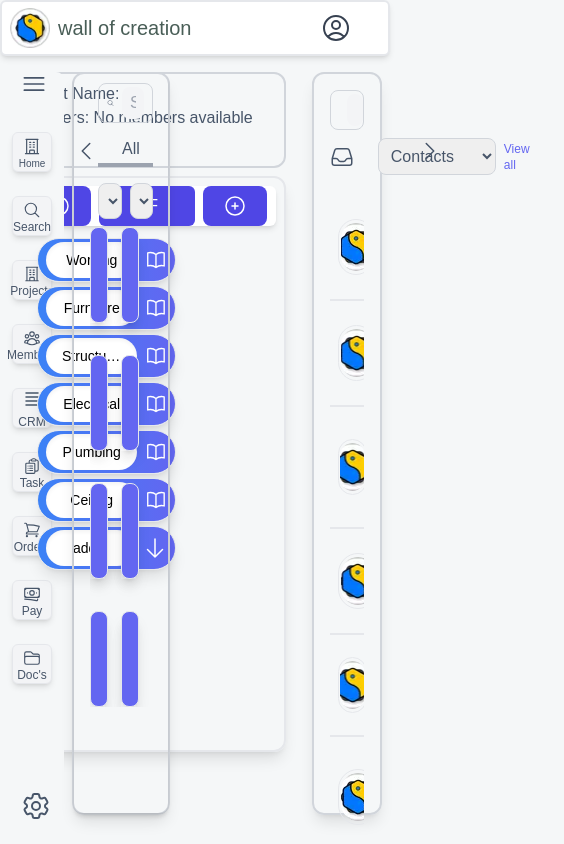
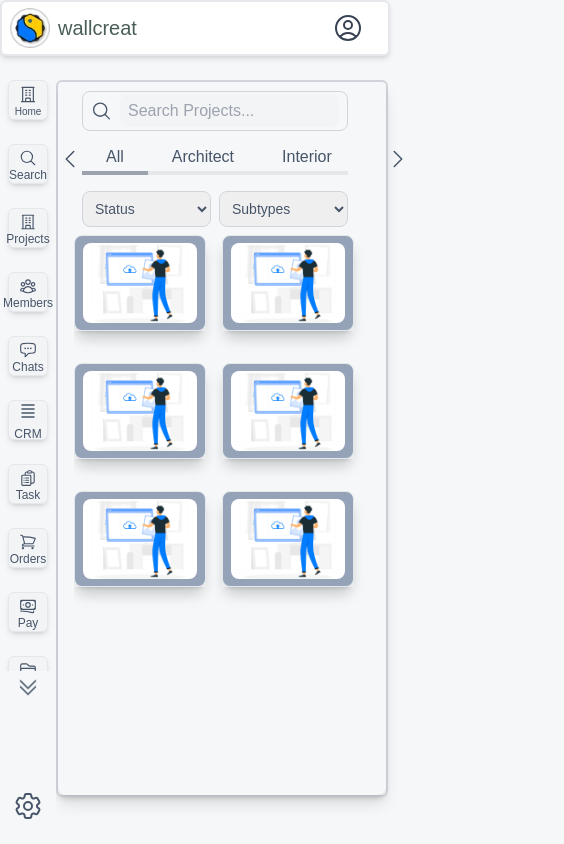
Before and after one commit to caves-infotech/wallcrete, a Next.js app: page /dashboard in a window 390 px wide. Both pictures are taken after a click on the item "Home". Shown: the whole page, 564 px wide, since content can reach past the window. Built offline with nearby package versions, Linux system fonts and the light colour scheme.

Commit message:
css changes (responsive)

```diff
--- a/app/dashboard/components/CustomButton.js
+++ b/app/dashboard/components/CustomButton.js
@@ -5,7 +5,7 @@ const CustomButton = ({ name, icon, onClick }) => {
     <div className="w-4/5 mx-auto mt-1">
       <button
         onClick={onClick}
-        className={`border w-11/12 h-11 rounded-full flex items-center justify-between p-2 transform transition-transform hover:scale-105 hover:shadow-xl shadow-lg bg-gradient-to-r from-blue-500 to-indigo-500`}
+        className={`border w-11/12 h-11 rounded-full flex items-center justify-between p-2 transform transition-transform hover:scale-105 hover:shadow-xl shadow-lg bg-gradient-to-r from-gray-500 to-gray-600`}
       >
         <span className="w-4/5 bg-white text-black flex items-center h-9 rounded-full text-sm px-4 overflow-hidden shadow-inner">
           <span className="w-full truncate">{name}</span>
--- a/app/dashboard/components/Floors.js
+++ b/app/dashboard/components/Floors.js
@@ -1,11 +1,27 @@
 "use client";
 import React, { useState } from "react";
-import "../styles.css";
 import CustomButton from "./CustomButton";
 import { predefinedDesigns, dropdownButtons, addIcon } from "./data.js";
+import "../styles.css";
 
 const Floors = () => {
   const [btnDropdown, setBtnDropdown] = useState(false);
+  const [basementFloors, setBasementFloors] = useState(["B-1", "B-2"]);
+  const [upperFloors, setUpperFloors] = useState(["1-F", "2-F"]);
+
+  const handleClick = (floor) => {
+    console.log(`You clicked on ${floor}`);
+  };
+
+  const addBasementFloor = () => {
+    const newFloor = `B-${basementFloors.length + 1}`;
+    setBasementFloors([...basementFloors, newFloor]);
+  };
+
+  const addUpperFloor = () => {
+    const newFloor = `${upperFloors.length + 1}-F`;
+    setUpperFloors([...upperFloors, newFloor]);
+  };
 
   // Toggle the dropdown visibility
   const handleDropdown = () => {
@@ -14,46 +30,53 @@ const Floors = () => {
 
   return (
     <div className="p-2 border-2 border-gray-200 shadow-lg rounded-xl mt-2">
-      <div className="w-full h-10 bg-white rounded-md flex items-center justify-center text-gray-700 shadow-md">
-        <button className="bg-indigo-600 w-16 h-10 mx-1 flex items-center justify-center rounded-lg hover:bg-indigo-700 transition-colors">
-          <svg
-            xmlns="http://www.w3.org/2000/svg"
-            fill="none"
-            viewBox="0 0 24 24"
-            strokeWidth="1.5"
-            stroke="currentColor"
-            className="w-6 h-6 text-white"
-          >
-            <path
-              strokeLinecap="round"
-              strokeLinejoin="round"
-              d="M12 9v6m3-3H9m12 0a9 9 0 1 1-18 0 9 9 0 0 1 18 0Z"
-            />
-          </svg>
+      <div className="w-full h-12 bg-white rounded-md flex items-center justify-center shadow-md text-white">
+        {/* Dynamically add buttons for basement floors (left side) */}
+        <div className="w-[300px] flex flex-row-reverse overflow-y-hidden overflow-x-auto no-scrollbar">
+          {basementFloors.map((floor, index) => (
+            <button
+              key={index}
+              className="bg-gray-600 w-24 p-4 h-10  mx-1 flex flex-row-reverse items-center justify-center rounded-lg hover:bg-gray-700 transition-colors"
+              onClick={() => handleClick(floor)}
+            >
+              <span className="w-14">{floor}</span>
+            </button>
+          ))}
+        </div>
+
+        {/* Button to add a new basement floor */}
+        <button
+          className="bg-gray-600 w-24 h-10 mx-1 flex flex-row-reverse items-center justify-center rounded-lg hover:bg-gray-700 transition-colors"
+          onClick={addBasementFloor}
+        >
+          +
         </button>
 
-        <button className="bg-indigo-600 w-24 h-10 mx-1 flex items-center justify-center rounded-md text-white hover:bg-indigo-700 transition-colors">
+        {/* GF button */}
+        <button className="bg-slate-500 border border-gray-200 shadow-md bg-opacity-80 w-24 h-10 mx-1 flex items-center justify-center rounded-md text-white hover:bg-opacity-100 transition-colors">
           GF
         </button>
 
-        <button className="bg-indigo-600 w-16 h-10 mx-1 flex items-center justify-center rounded-lg hover:bg-indigo-700 transition-colors">
-          <svg
-            xmlns="http://www.w3.org/2000/svg"
-            fill="none"
-            viewBox="0 0 24 24"
-            strokeWidth="1.5"
-            stroke="currentColor"
-            className="w-6 h-6 text-white"
-          >
-            <path
-              strokeLinecap="round"
-              strokeLinejoin="round"
-              d="M12 9v6m3-3H9m12 0a9 9 0 1 1-18 0 9 9 0 0 1 18 0Z"
-            />
-          </svg>
+        {/* Button to add a new upper floor */}
+        <button
+          className="bg-gray-600 w-24 h-10 mx-1 flex items-center justify-center rounded-lg hover:bg-gray-700 transition-colors"
+          onClick={addUpperFloor}
+        >
+          +
         </button>
+        <div className="w-[300px] overflow-x-auto overflow-y-hidden flex no-scrollbar">
+          {/* Dynamically add buttons for upper floors (right side) */}
+          {upperFloors.map((floor, index) => (
+            <button
+              key={index}
+              className=" bg-gray-600 w-24 h-10 px-4 mx-1 flex items-center justify-center rounded-lg hover:bg-gray-700 transition-colors "
+              onClick={() => handleClick(floor)}
+            >
+              <span className="w-14">{floor}</span>
+            </button>
+          ))}
+        </div>
       </div>
-
       <div className="flex flex-col items-start justify-start w-[190px] h-[500px] relative overflow-hidden my-2">
         {predefinedDesigns.map((data) => (
           <CustomButton key={data.id} name={data.name} />
--- a/app/dashboard/components/Inbox.js
+++ b/app/dashboard/components/Inbox.js
@@ -94,7 +94,7 @@ const Inbox = () => {
         </h3>
       </div>
 
-      <div className="overflow-y-auto max-h-[75vh] no-scrollbar">
+      <div className="overflow-y-auto max-h-[70vh] no-scrollbar">
         {filteredContacts.map((contact) => (
           <Contacts key={contact.id} data={contact} />
         ))}
--- a/app/dashboard/components/LeftSidebar.js
+++ b/app/dashboard/components/LeftSidebar.js
@@ -1,15 +1,13 @@
 "use client";
-
-import Link from "next/link";
 import ProjectList from "./ProjectList";
 import Members from "./Members";
 import CRM from "./CRM";
 import Task from "./Task";
-import Chat from "./Chat";
 import Orders from "./Orders";
 import Pay from "./Pay";
 import Docs from "./Docs";
 import { useState } from "react";
+import Inbox from "./Inbox";
 
 const LeftSidebar = ({ selectedComponent }) => {
   const [sidebar, setSidebar] = useState(null);
@@ -25,7 +23,7 @@ const LeftSidebar = ({ selectedComponent }) => {
       case "Task":
         return <Task />;
       case "Chat":
-        return <Chat />;
+        return <Inbox />;
       case "Orders":
         return <Orders />;
       case "Pay":
@@ -44,8 +42,9 @@ const LeftSidebar = ({ selectedComponent }) => {
   return (
     <div>
       <div>
+        {/* hamburgor menu */}
         <button
-          className="fixed left-5 top-[4.4rem] z-50"
+          className="hidden md:block fixed left-5 top-[4.4rem] z-50"
           onClick={handleSlide}
         >
           <svg
@@ -65,7 +64,7 @@ const LeftSidebar = ({ selectedComponent }) => {
         </button>
       </div>
       <aside
-        className={`fixed w-1/4 h-[88vh] border-2 border-gray-300 rounded-xl m-2 top-16 shadow-lg transition-all duration-500 ${
+        className={`w-[85vw] mt-6 rounded-md ml-14 lg:ml-0 h-[85vh] lg:block lg:fixed lg:w-1/4 lg:h-[88vh] border-2 border-gray-300 md:rounded-xl m-2 top-12 shadow-lg transition-all duration-500 ${
           sidebar ? "-left-96 -z-10" : "left-16 z-10"
         }`}
       >
--- a/app/dashboard/components/Navbar.js
+++ b/app/dashboard/components/Navbar.js
@@ -15,7 +15,7 @@ const Navbar = () => {
   };
 
   return (
-    <nav className="fixed w-full h-14 p-2 border-2 shadow-md rounded-md flex items-center justify-start bg-white">
+    <nav className="lg:flex xl:fixed flex w-full h-14 p-2 border-2 shadow-md rounded-md items-center justify-start bg-white">
       <div className="relative h-10 w-10">
         <Image
           src={logo}
@@ -24,9 +24,12 @@ const Navbar = () => {
           objectFit="contain"
         />
       </div>
-      <h1 className="text-xl text-[#495E57] ml-2">wall of creation</h1>
+      <h1 className="hidden md:block text-xl text-[#495E57] ml-2">
+        wall of creation
+      </h1>
+      <h1 className="text-xl text-[#495E57] ml-2 md:hidden">wallcreat</h1>
       <div
-        className="h-10 w-10 rounded-full  ml-auto mr-6 flex items-center justify-center cursor-pointer"
+        className="mr-2 lg:bg-transparent lg:flex lg:h-10 w-10 rounded-full ml-auto lg:mr-6 items-center justify-center cursor-pointer"
         onMouseEnter={() => handleMouseEnter("login")}
         onMouseLeave={handleMouseLeave}
       >
--- a/app/dashboard/components/ProjectCard.js
+++ b/app/dashboard/components/ProjectCard.js
@@ -8,7 +8,7 @@ const ProjectCard = ({ project, test }) => {
     <>
       <div
         key={project.projectId}
-        className={` h-24 text-left bg-indigo-500 rounded-lg shadow-lg p-2 border border-gray-200 hover:bg-opacity-90 hover:shadow-xl cursor-pointer transition-all duration-200 ease-in-out`}
+        className={` h-24 text-left bg-slate-400  rounded-lg shadow-lg p-2 border border-gray-200 hover:bg-opacity-90 hover:shadow-xl cursor-pointer transition-all duration-200 ease-in-out`}
       >
         <div className={`h-full flex items-center gap-4 `}>
           <div
--- a/app/dashboard/components/ProjectList.js
+++ b/app/dashboard/components/ProjectList.js
@@ -107,7 +107,7 @@ const ProjectList = () => {
       </svg>
 
       <svg
-        className="w-6 h-6 relative top-12 left-[19rem] cursor-pointer inline-block"
+        className="left-72 w-6 h-6 relative top-12 lg:left-[19rem] cursor-pointer inline-block"
         onClick={scrollToRight}
         xmlns="http://www.w3.org/2000/svg"
         fill="none"
@@ -242,7 +242,7 @@ const ProjectList = () => {
       </div>
 
       {/* Render filtered project */}
-      <div className=" relative bottom-10 h-[480px] overflow-y-auto no-scrollbar">
+      <div className="h-[380px] relative bottom-10 lg:h-[480px] overflow-y-auto no-scrollbar">
         <div
           className={` gap-4 ${
             toggle ? "w-[200%] flex flex-col" : "w-[100%] flex flex-wrap"
--- a/app/dashboard/components/RightSidebar.js
+++ b/app/dashboard/components/RightSidebar.js
@@ -4,7 +4,7 @@ import Inbox from "./Inbox";
 
 const RightSidebar = () => {
   return (
-    <aside className="fixed w-[18%] h-[88vh] border-2 border-gray-300 shadow-lg rounded-xl m-2 right-0 top-16">
+    <aside className="hidden lg:block fixed w-[18%] h-[88vh] border-2 border-gray-300 shadow-lg rounded-xl m-2 right-0 top-16">
       <Inbox />
     </aside>
   );
--- a/app/dashboard/components/VerticalMenu.js
+++ b/app/dashboard/components/VerticalMenu.js
@@ -11,9 +11,9 @@ const VerticalMenu = ({ onComponentSelect }) => {
     onComponentSelect(component);
   };
   return (
-    <div className="fixed top-[4.5rem] h-[88vh] rounded-lg bg-[#F5F7F8] px-1 py-3  ">
-      <div className="h-11 w-10"></div>
-      <div className="h-[68vh] overflow-y-auto no-scrollbar px-2 mt-1 ">
+    <div className="fixed top-20 lg:top-[4.5rem] h-[88vh] rounded-lg bg-[#F5F7F8]">
+      <div className="hidden lg:block h-11 w-10"></div>
+      <div className="h-[70vh] mt-0 lg:h-[68vh] overflow-y-auto no-scrollbar px-2 lg:mt-1 ">
         <ul className="flex flex-col items-center justify-center gap-6">
           <li
             onClick={() => handleComponentSelect("ProjectList")}
@@ -102,6 +102,27 @@ const VerticalMenu = ({ onComponentSelect }) => {
               <h2 className="text-xs">Members</h2>
             </li>
           </Link>
+          <li
+            onClick={() => handleComponentSelect("Chat")}
+            className="relative w-10 pt-1 h-10 border  flex flex-col items-center justify-center shadow-md bg-gray-100 text-slate-600 transition-transform transform hover:scale-110 hover:shadow-lg cursor-pointer rounded-md "
+          >
+            <svg
+              xmlns="http://www.w3.org/2000/svg"
+              fill="none"
+              viewBox="0 0 24 24"
+              strokeWidth="1.5"
+              stroke="currentColor"
+              className="size-5"
+            >
+              <path
+                strokeLinecap="round"
+                strokeLinejoin="round"
+                d="M8.625 9.75a.375.375 0 1 1-.75 0 .375.375 0 0 1 .75 0Zm0 0H8.25m4.125 0a.375.375 0 1 1-.75 0 .375.375 0 0 1 .75 0Zm0 0H12m4.125 0a.375.375 0 1 1-.75 0 .375.375 0 0 1 .75 0Zm0 0h-.375m-13.5 3.01c0 1.6 1.123 2.994 2.707 3.227 1.087.16 2.185.283 3.293.369V21l4.184-4.183a1.14 1.14 0 0 1 .778-.332 48.294 48.294 0 0 0 5.83-.498c1.585-.233 2.708-1.626 2.708-3.228V6.741c0-1.602-1.123-2.995-2.707-3.228A48.394 48.394 0 0 0 12 3c-2.392 0-4.744.175-7.043.513C3.373 3.746 2.25 5.14 2.25 6.741v6.018Z"
+              />
+            </svg>
+
+            <h2 className="text-xs">Chats</h2>
+          </li>
 
           <Link href="/dashboard" passHref>
             <li className="relative w-10 pt-1 h-10 border  flex flex-col items-center justify-center shadow-md bg-gray-100 text-slate-600 transition-transform transform hover:scale-110 hover:shadow-lg cursor-pointer rounded-md ">
@@ -227,7 +248,7 @@ const VerticalMenu = ({ onComponentSelect }) => {
             </li>
           </Link>
           <Link href="/documents" passHref>
-            <li className="fixed bottom-5 left-4 w-10 pt-1 h-10   flex flex-col items-center justify-center text-slate-600 transition-transform transform hover:scale-110 hover:shadow-lg cursor-pointer rounded-md ">
+            <li className="left-[8px] fixed bottom-5 md:left-4 w-10 pt-1 h-10   flex flex-col items-center justify-center text-slate-600 transition-transform transform hover:scale-110 hover:shadow-lg cursor-pointer rounded-md ">
               <svg
                 xmlns="http://www.w3.org/2000/svg"
                 fill="none"
@@ -251,6 +272,22 @@ const VerticalMenu = ({ onComponentSelect }) => {
           </Link>
         </ul>
       </div>
+      <div className="w-10 h-9 flex items-center justify-center ml-2 mt-2 bounce transition-transform transform hover:scale-110">
+        <svg
+          xmlns="http://www.w3.org/2000/svg"
+          fill="none"
+          viewBox="0 0 24 24"
+          strokeWidth="1.5"
+          stroke="currentColor"
+          className="w-8 h-6"
+        >
+          <path
+            strokeLinecap="round"
+            strokeLinejoin="round"
+            d="m4.5 5.25 7.5 7.5 7.5-7.5m-15 6 7.5 7.5 7.5-7.5"
+          />
+        </svg>
+      </div>
     </div>
   );
 };
--- a/app/dashboard/page.js
+++ b/app/dashboard/page.js
@@ -3,7 +3,7 @@ import ProjectDetail from "./components/ProjectDetail";
 
 export default function DashboardPage() {
   return (
-    <div className=" w-1/2 mt-16 ml-auto mr-72 ">
+    <div className="hidden lg:block w-1/2 mt-16 ml-auto mr-72 ">
       <ProjectDetail />
       <Floors />
     </div>
--- a/app/dashboard/styles.css
+++ b/app/dashboard/styles.css
@@ -8,3 +8,17 @@
   -ms-overflow-style: none; /* IE and Edge */
   scrollbar-width: none; /* Firefox */
 }
+
+@keyframes bounce {
+  0%,
+  100% {
+    transform: translateY(0); /* Starting position */
+  }
+  50% {
+    transform: translateY(-10px); /* Move up 10px */
+  }
+}
+
+.bounce {
+  animation: bounce 2.5s 1000; /* Animation details */
+}
```
